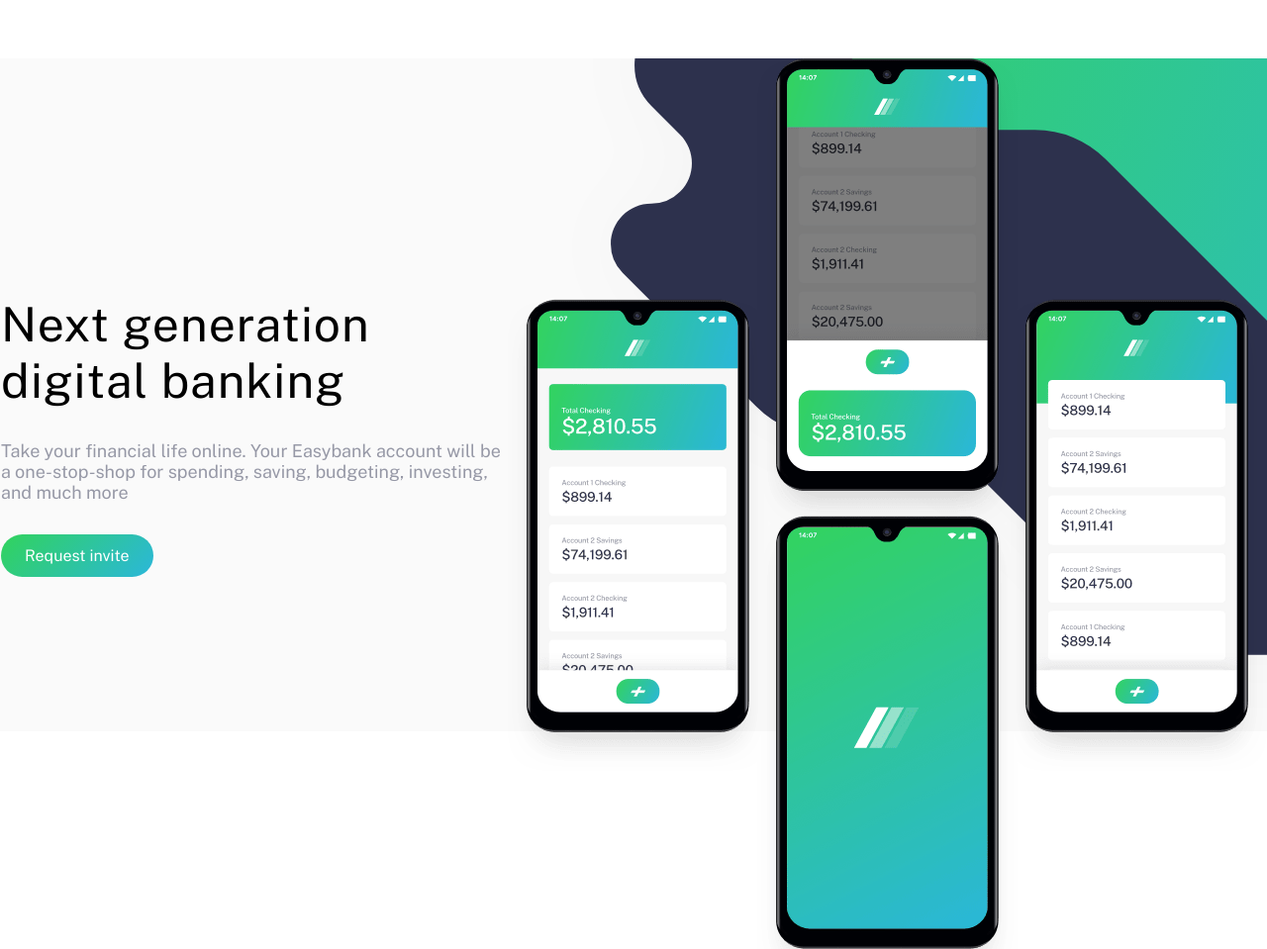
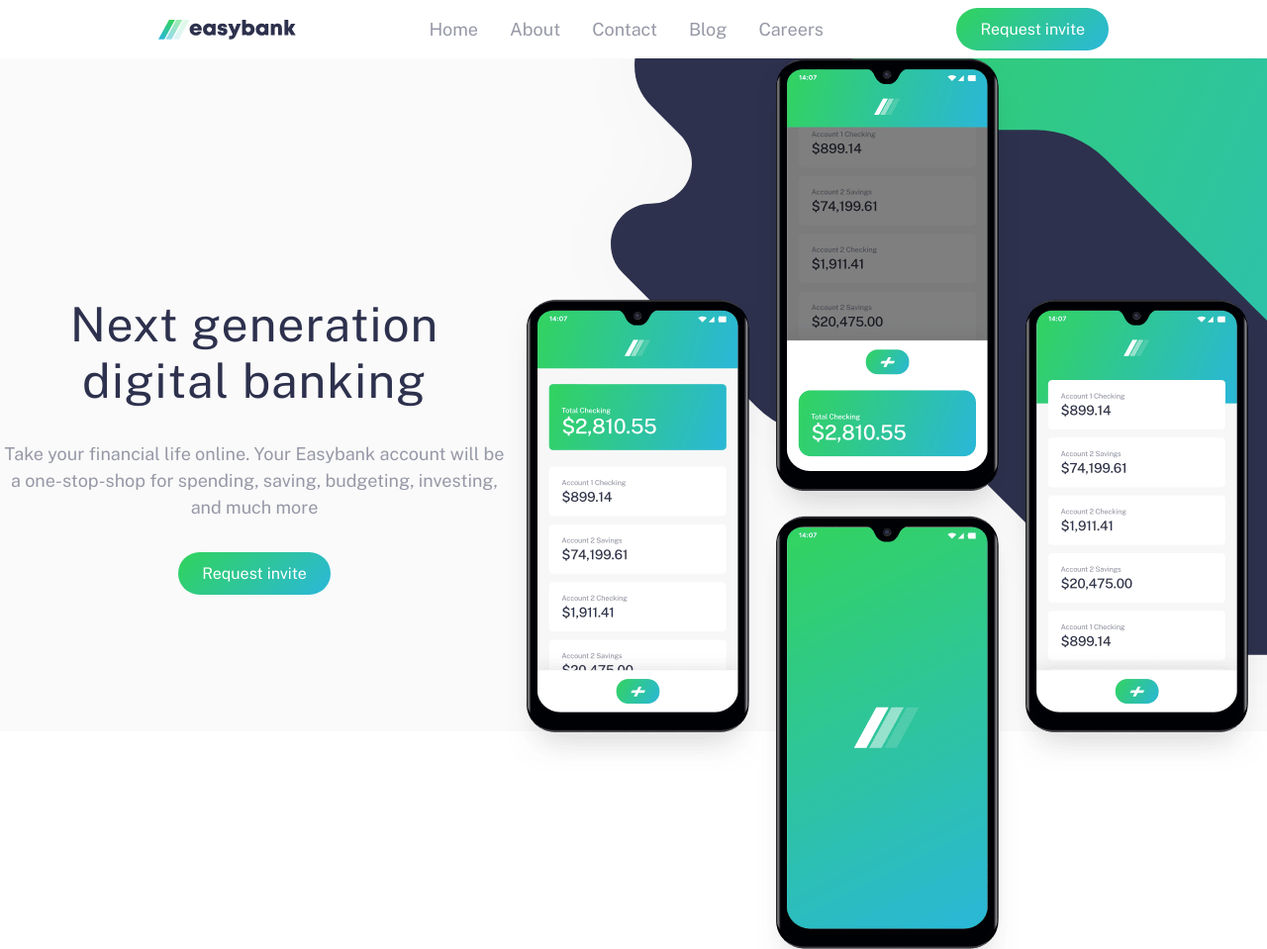
Before and after one commit to iprinceroyy/easybank, a plain HTML site: page index.html in a window 1280 px wide. Shown: the top 959 px of the page at 99% size. Drawn offline with nearby package versions, Linux system fonts and the light colour scheme.

Commit message:
update header

```diff
--- a/index.html
+++ b/index.html
@@ -15,7 +15,6 @@
     <link rel="stylesheet" href="css/index.css">
 
     <title>Easybank</title>
-
 
 </head>
 
@@ -46,11 +45,10 @@
     <!-- ======================== Header =========================== -->
     <header>
         <section class="intro">
-            <div>
-                <figure class="mockup">
-                    <img src="assets/images/image-mockups.png" alt="easybank mockup">
-                </figure>
-            </div>
+            <figure class="mockup">
+                <img src="assets/images/image-mockups.png" alt="easybank mockup">
+            </figure>
+
 
             <div class="title">
                 <h1>Next generation digital banking</h1>
@@ -65,6 +63,7 @@
 
     <!-- ========================= Main ============================ -->
     <main>
+
     </main>
 
     <!-- ======================== Footer =========================== -->
--- a/js/script.js
+++ b/js/script.js
@@ -15,10 +15,5 @@
     }
 
     navIsToggled = navIsToggled ? false : true;
+
 });
-
-window.addEventListener('resize', function() {
-    if (this.innerWidth > 992) {
-        this.document.body.style.overflowY = 'auto';
-    }
-});
--- a/scss/_header.scss
+++ b/scss/_header.scss
@@ -14,6 +14,7 @@
     justify-content: space-between;
     align-items: center;
     padding: 1.5rem;
+    //position: relative;
     @media (min-width: 992px) {
         padding: 0.5rem 10rem;
     }
@@ -31,10 +32,10 @@
     background-color: rgba(#000, 0.3);
     transition: top 300ms ease-out 80ms;
     @media (min-width: 992px) {
-        top: 0;
-        flex-direction: row;
-        align-items: center;
-        background-color: #fff;
+        position: relative;
+        width: 0;
+        background-color: transparent;
+        justify-content: center;
     }
 }
 
@@ -46,7 +47,6 @@
     position: relative;
     z-index: 2;
     @media (min-width: 992px) {
-        z-index: 0;
         display: none;
     }
 }
@@ -63,13 +63,14 @@
     border-radius: 0.3rem;
     border-style: none;
     @media (min-width: 992px) {
-        all: revert;
+        margin: 0;
+        height: 0;
+        flex-direction: row;
     }
 }
 
 .nav-item {
     list-style-type: none;
-    @media (min-width: 992px) {}
 }
 
 .nav-menu .nav-links {
@@ -78,6 +79,7 @@
     text-decoration: none;
     @media (min-width: 992px) {
         color: var.$grayish-blue;
+        padding: 0 1rem;
     }
 }
 
@@ -107,7 +109,7 @@
     background-image: url("../assets/images/bg-intro-mobile.svg");
     background-repeat: no-repeat;
     background-size: cover;
-    position: relative;
+    background-position: center top -25vh;
     @media (min-width: 992px) {
         height: 85vh;
         flex-direction: row-reverse;
@@ -117,6 +119,8 @@
 }
 
 .intro .title {
+    padding: 0 2rem;
+    text-align: center;
     flex-basis: 40%;
     @media (min-width: 992px) {
         flex-basis: 40%;
@@ -127,12 +131,14 @@
 .title h1 {
     font-size: 3rem;
     font-weight: var.$fw-400;
+    color: var.$dark-blue;
     letter-spacing: 1px;
 }
 
 .title p {
     color: var.$grayish-blue;
     padding: 2rem 0;
+    line-height: 1.5;
 }
 
 .intro button {
```
Also changed, not shown: css/index.css, 1 other file.
